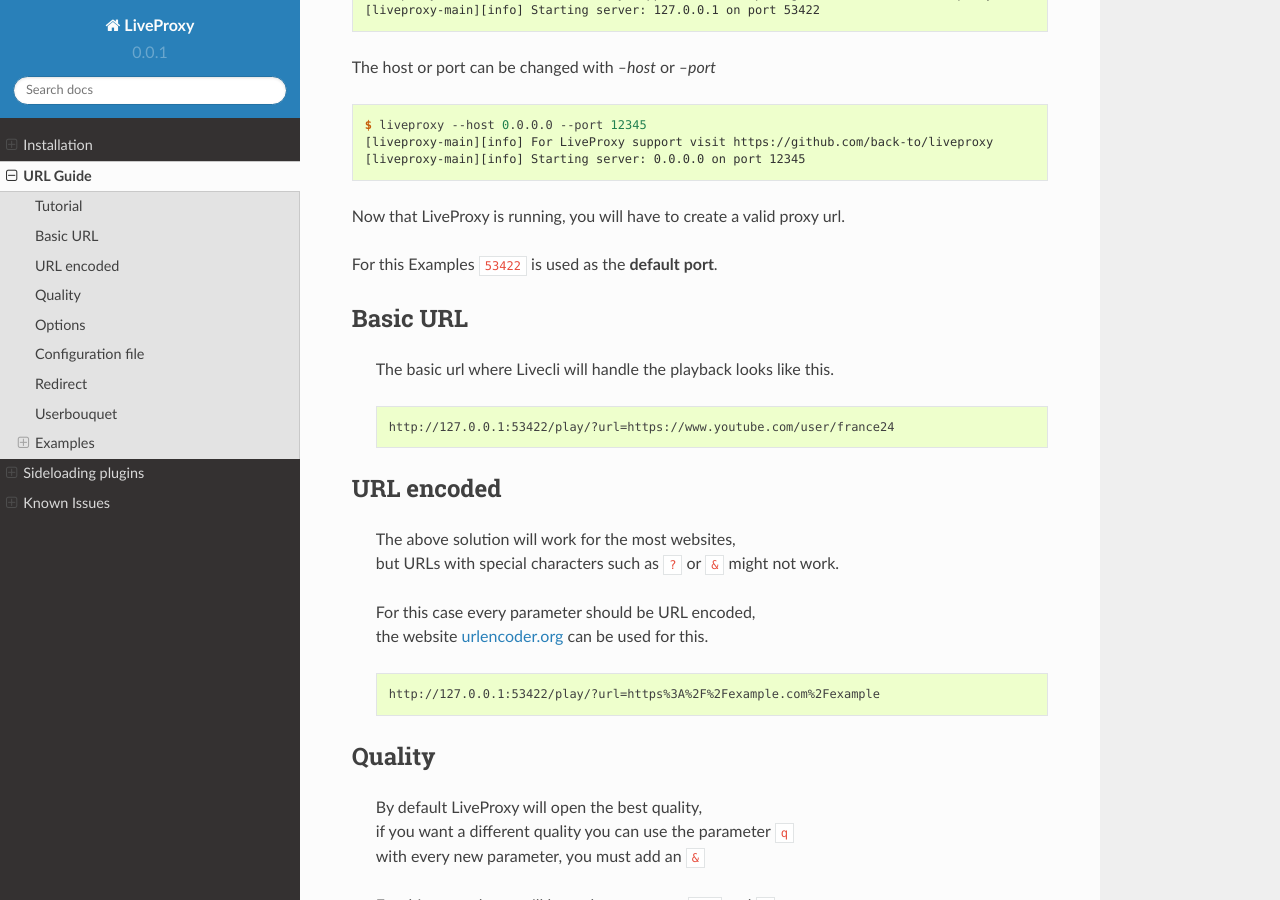
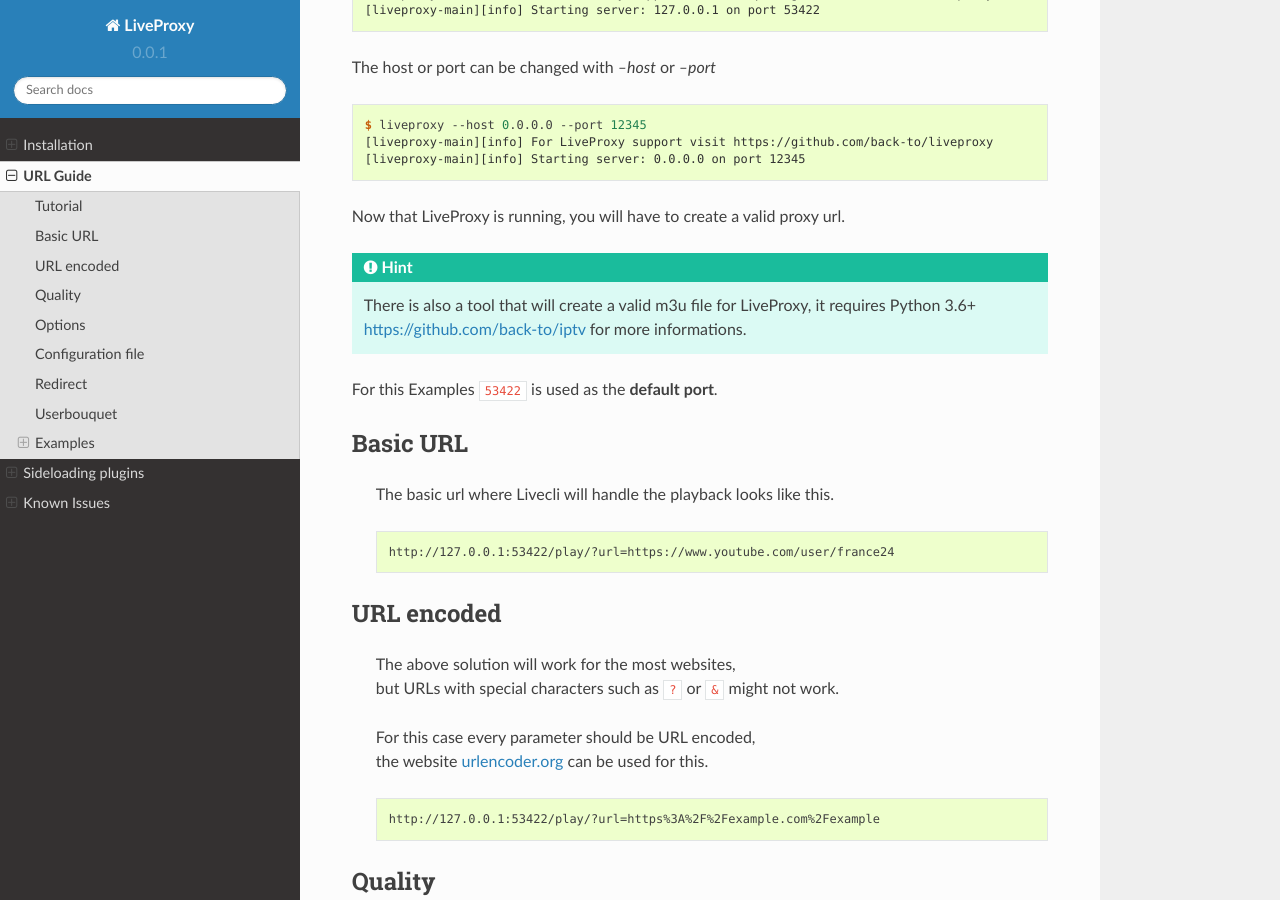
Before and after one commit to back-to/liveproxy, a Sphinx documentation site: the page built from docs/url.rst, in a window 1280 px wide and 900 px high, scrolled down 553 px. Built offline with Sphinx 7.4.7 and the Read the Docs theme 2.0.0, drawn with Linux system fonts in a browser that asks for light colours.

Commit message:
docs: Added link for https://github.com/back-to/iptv

```diff
--- a/docs/url.rst
+++ b/docs/url.rst
@@ -39,6 +39,11 @@
     [liveproxy-main][info] Starting server: 0.0.0.0 on port 12345
 
 Now that LiveProxy is running, you will have to create a valid proxy url.
+
+.. Hint::
+    There is also a tool that will create a valid m3u file for LiveProxy,
+    it requires Python 3.6+ |br|
+    https://github.com/back-to/iptv for more informations.
 
 For this Examples ``53422`` is used as the **default port**.
 
```
